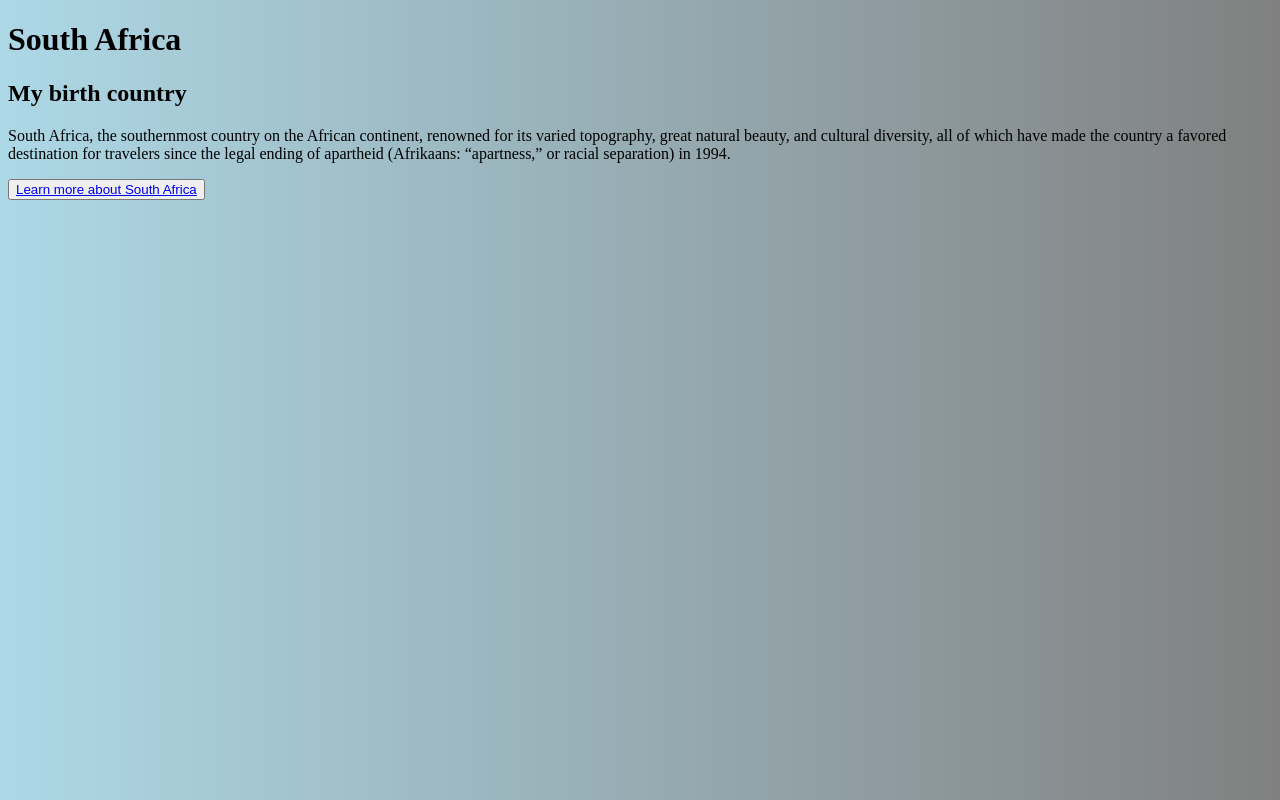
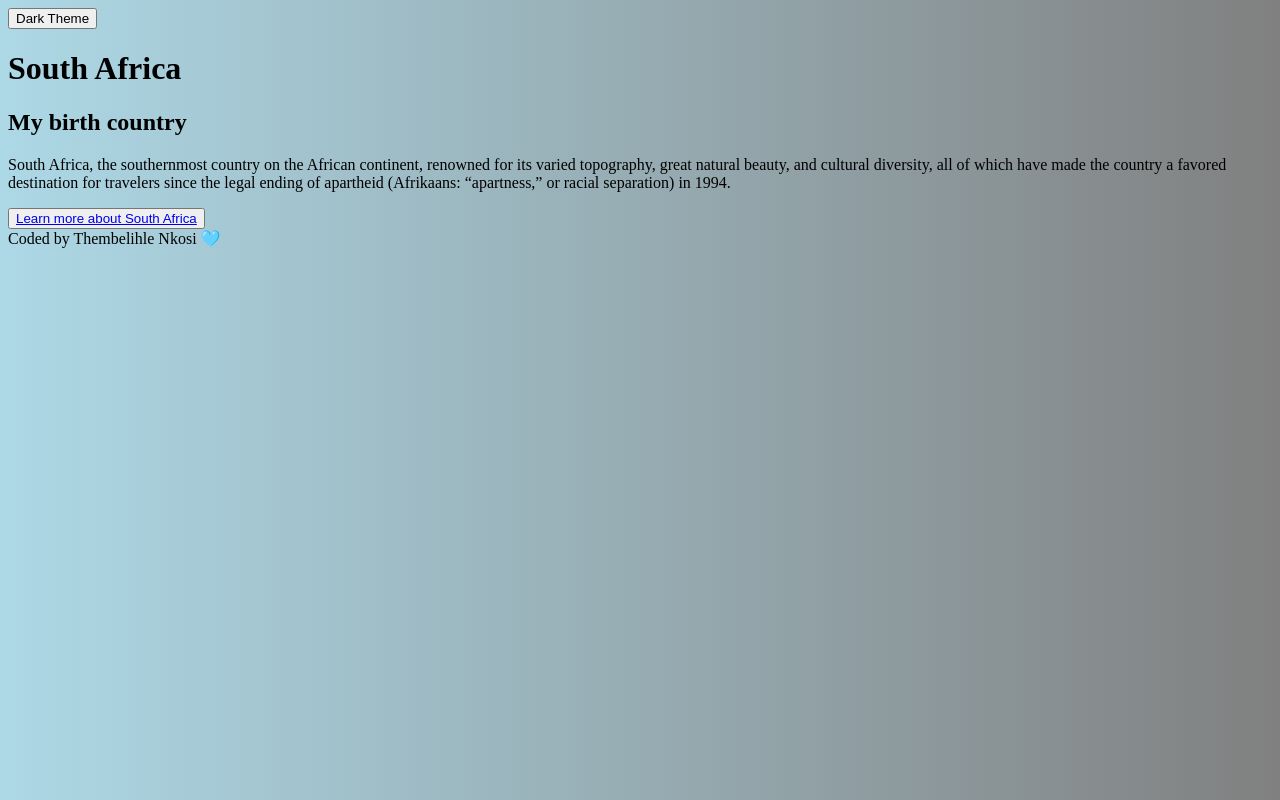
Before and after one commit to Thembelihle-tech/shecodes-basics-add-on, a plain HTML site: page basic-add-on-project.html in a window 1280 px wide. Drawn offline with Linux system fonts and the light colour scheme.

Commit message:
Update basic-add-on-project.html

```diff
--- a/basic-add-on-project.html
+++ b/basic-add-on-project.html
@@ -4,6 +4,7 @@
     <meta charset="UTF-8">
     <meta name="viewport" content="width=device-width, initial-scale=1.0">
     <title>Project</title>
+    <button> Dark Theme</button>
 </head>
 <style>
 
@@ -19,5 +20,6 @@
     <p>South Africa, the southernmost country on the African continent, renowned for its varied topography, great natural beauty, and cultural diversity, all of which have made the country a favored destination for travelers since the legal ending of apartheid (Afrikaans: “apartness,” or racial separation) in 1994.</p>
 
     <button><a href="https://www.britannica.com/place/South-Africa">Learn more about South Africa</a></button>
+    <footer> Coded by Thembelihle Nkosi 🩵</footer>
 </body>
 </html>
```
